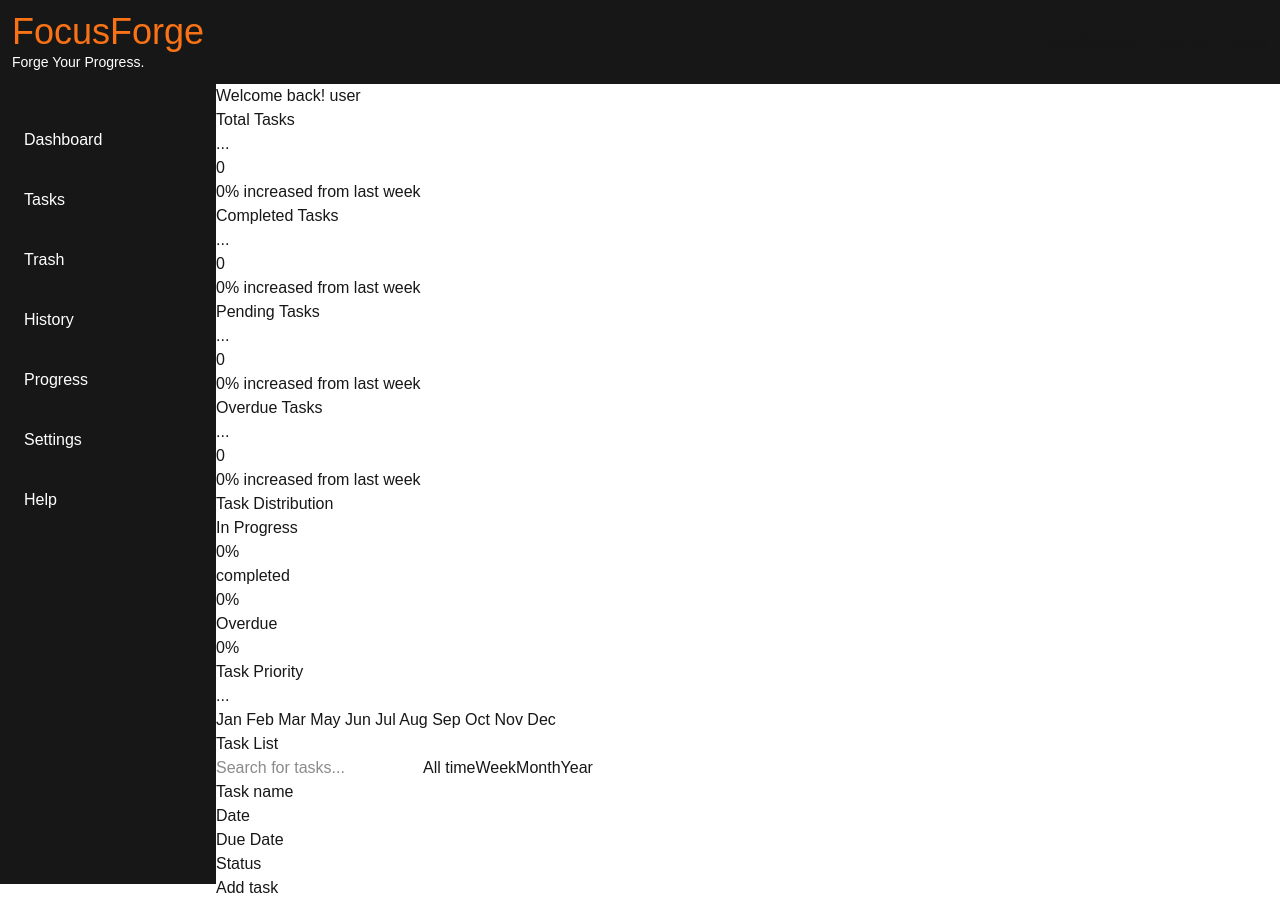
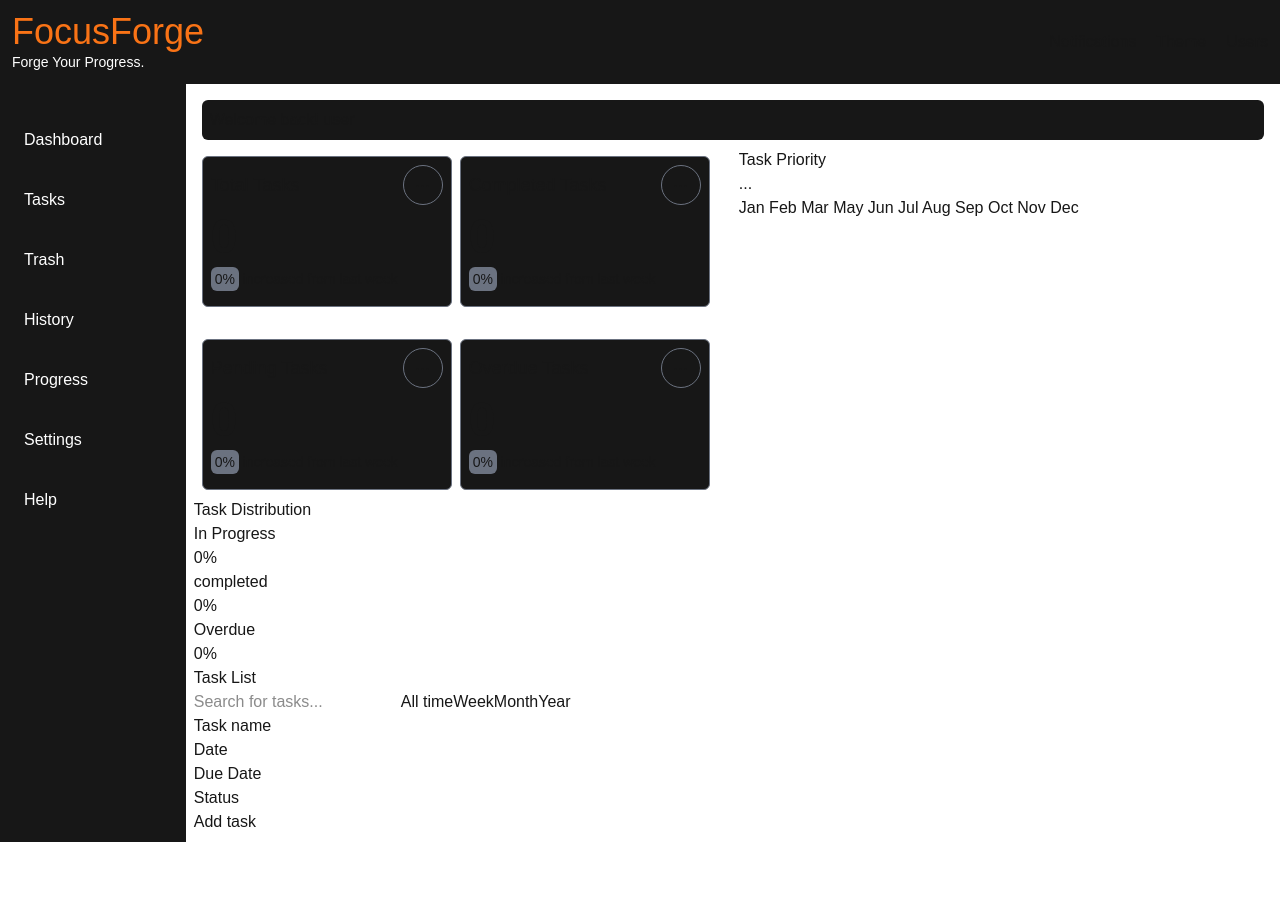
Before and after one commit to Hoothoot09/FocusForge, a Next.js app: page /tasks in a window 1280 px wide. After the commit the page ends 842 px from the top, so only its background shows below. Built offline with nearby package versions, Linux system fonts and the light colour scheme.

Commit message:
Apply styles and update the structure of the  first part

```diff
--- a/src/app/components/Sidebar.tsx
+++ b/src/app/components/Sidebar.tsx
@@ -12,7 +12,7 @@ export default function Sidebar() {
         </Link>
         <Link
           href="/tasks"
-          className="p-3 p-3 relative overflow-hidden rounded-lg before:absolute before:inset-y-0 before:left-0 before:w-0 before:bg-primary before:transition-all before:duration-500 before:content-[''] hover:before:w-full hover:text-white"
+          className="p-3 relative overflow-hidden rounded-lg before:absolute before:inset-y-0 before:left-0 before:w-0 before:bg-primary before:transition-all before:duration-500 before:content-[''] hover:before:w-full hover:text-white"
         >
           <span className="relative z-10">Tasks</span>
         </Link>
--- a/src/app/tasks/page.tsx
+++ b/src/app/tasks/page.tsx
@@ -8,97 +8,76 @@
 
 export default function TaskPage() {
   return (
-    <section>
-      <div>
-        <div>
-          <h2>Welcome back! user</h2> {/* Aqui terá o nome do usuário logado */}
+    <section className="w-full m-2">
+      <div className="flex items-center bg-[#171717] m-2 p-2 rounded-md">
+        <h2 className="text-md">Welcome back! user</h2>{" "}
+        {/* Aqui terá o nome do usuário logado */}
       </div>
 
-        <div>
-          <div>
-            <div>
-              <p>Total Tasks </p>
-              <button>...</button>
+      <div className="grid grid-cols-2 grid-rows-1 gap-3">
+        <div className="grid grid-cols-2 grid-rows-2 w-[500px] h-[350px] gap-4">
+          <div className="relative flex flex-col w-[250px] bg-[#171717] border border-[#6B7280] m-2 p-2 gap-2 rounded-md">
+            <div className="flex justify-between items-center">
+              <p className="text-lg">Total Tasks </p>
+              <button className="flex justify-center items-center border border-[#6B7280] p-1 size-10 rounded-full cursor-pointer hover:bg-[#6B728030]">
+                <span className="absolute flex text-lg top-2.5">...</span>
+              </button>
             </div>
-            <span>0</span>
+            <span className="text-5xl font-bold">0</span>
             {/* Aplicar a lógica de contagem, por dia, semana, mês e ano */}
-            <p>
-              <span>0%</span> increased from last week
+            <p className="text-sm">
+              <span className="bg-[#6B7280] p-1 rounded-md">0%</span> increased
+              from last week
             </p>
             {/* Aplicar a lógica de porcentagem, por semana, mês e ano */}
           </div>
 
-          <div>
-            <div>
-              <div>
-                <p>Completed Tasks</p>
-                <button>...</button>
+          <div className="relative flex flex-col w-[250px] bg-[#171717] border border-[#6B7280] m-2 p-2 gap-2 rounded-md">
+            <div className="flex justify-between items-center">
+              <p className="text-lg">Completed Tasks</p>
+              <button className="flex justify-center items-center border border-[#6B7280] p-1 size-10 rounded-full cursor-pointer hover:bg-[#6B728030]">
+                <span className="absolute flex text-lg top-2.5">...</span>
+              </button>
             </div>
-              <span>0</span>
+            <span className="text-5xl font-bold">0</span>
             {/* Aplicar a lógica de contagem, por dia, semana, mês e ano */}
-              <p>
-                <span>0%</span> increased from last week
+            <p className="text-sm">
+              <span className="bg-[#6B7280] p-1 rounded-md">0%</span> increased
+              from last week
             </p>
             {/* Aplicar a lógica de porcentagem, por semana, mês e ano */}
           </div>
+
+          <div className="relative flex flex-col w-[250px] bg-[#171717] border border-[#6B7280] m-2 p-2 gap-2 rounded-md">
+            <div className="flex justify-between items-center">
+              <p className="text-lg">Pending Tasks</p>
+              <button className="flex justify-center items-center border border-[#6B7280] p-1 size-10 rounded-full cursor-pointer hover:bg-[#6B728030]">
+                <span className="absolute flex text-lg top-2.5">...</span>
+              </button>
             </div>
-
-          <div>
-            <div>
-              <div>
-                <p>Pending Tasks</p>
-                <button>...</button>
-              </div>
-              <span>0</span>
+            <span className="text-5xl font-bold">0</span>
             {/* Aplicar a lógica de contagem, por dia, semana, mês e ano */}
-              <p>
-                <span>0%</span> increased from last week
+            <p className="text-sm">
+              <span className="bg-[#6B7280] p-1 rounded-md">0%</span> increased
+              from last week
             </p>
             {/* Aplicar a lógica de porcentagem, por semana, mês e ano */}
           </div>
+
+          <div className="relative flex flex-col w-[250px] bg-[#171717] border border-[#6B7280] m-2 p-2 gap-2 rounded-md">
+            <div className="flex justify-between items-center">
+              <p className="text-lg">Overdue Tasks</p>
+              <button className="flex justify-center items-center border border-[#6B7280] p-1 size-10 rounded-full cursor-pointer hover:bg-[#6B728030]">
+                <span className="absolute flex text-lg top-2.5">...</span>
+              </button>
             </div>
-
-          <div>
-            <div>
-              <div>
-                <p>Overdue Tasks</p>
-                <button>...</button>
-              </div>
-              <span>0</span>
+            <span className="text-5xl font-bold">0</span>
             {/* Aplicar a lógica de contagem, por dia, semana, mês e ano */}
-              <p>
-                <span>0%</span> increased from last week
+            <p className="text-sm">
+              <span className="bg-[#6B7280] p-1 rounded-md">0%</span> increased
+              from last week
             </p>
             {/* Aplicar a lógica de porcentagem, por semana, mês e ano */}
-            </div>
-          </div>
-
-          <div>
-            <h3>Task Distribution</h3>
-
-            <div>
-              <span></span> {/* layout da porcentagem */}
-              <span></span> {/* layout da porcentagem */}
-              <p>In Progress</p>
-              <span>0%</span>
-              <span></span> {/* layout de barra */}
-            </div>
-
-            <div>
-              <span></span> {/* layout da porcentagem */}
-              <span></span> {/* layout da porcentagem */}
-              <p>completed</p>
-              <span>0%</span>
-              <span></span> {/* layout de barra */}
-            </div>
-
-            <div>
-              <span></span> {/* layout da porcentagem */}
-              <span></span> {/* layout da porcentagem */}
-              <p>Overdue</p>
-              <span>0%</span>
-              <span></span> {/* layout de barra */}
-            </div>
           </div>
         </div>
 
@@ -136,6 +115,34 @@ export default function TaskPage() {
       </div>
 
       <div>
+        <h3>Task Distribution</h3>
+
+        <div>
+          <span></span> {/* layout da porcentagem */}
+          <span></span> {/* layout da porcentagem */}
+          <p>In Progress</p>
+          <span>0%</span>
+          <span></span> {/* layout de barra */}
+        </div>
+
+        <div>
+          <span></span> {/* layout da porcentagem */}
+          <span></span> {/* layout da porcentagem */}
+          <p>completed</p>
+          <span>0%</span>
+          <span></span> {/* layout de barra */}
+        </div>
+
+        <div>
+          <span></span> {/* layout da porcentagem */}
+          <span></span> {/* layout da porcentagem */}
+          <p>Overdue</p>
+          <span>0%</span>
+          <span></span> {/* layout de barra */}
+        </div>
+      </div>
+
+      <div>
         <div>
           <h3>Task List</h3>
           <input type="search" placeholder="Search for tasks..." />
```
Lines whose indentation alone changed are shown as unchanged.
